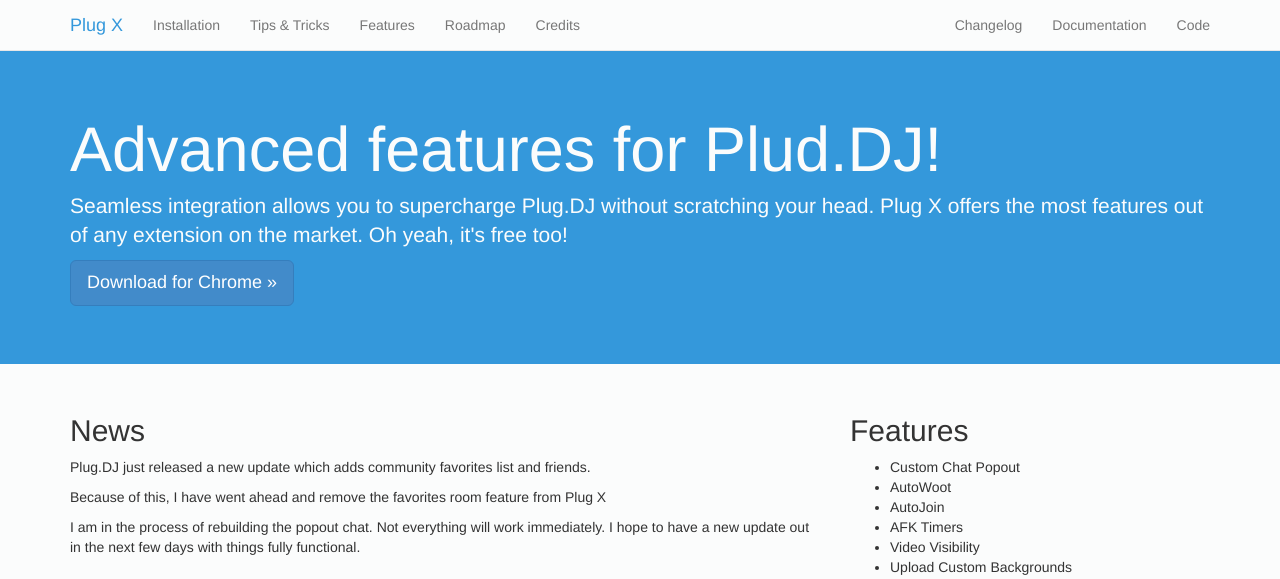
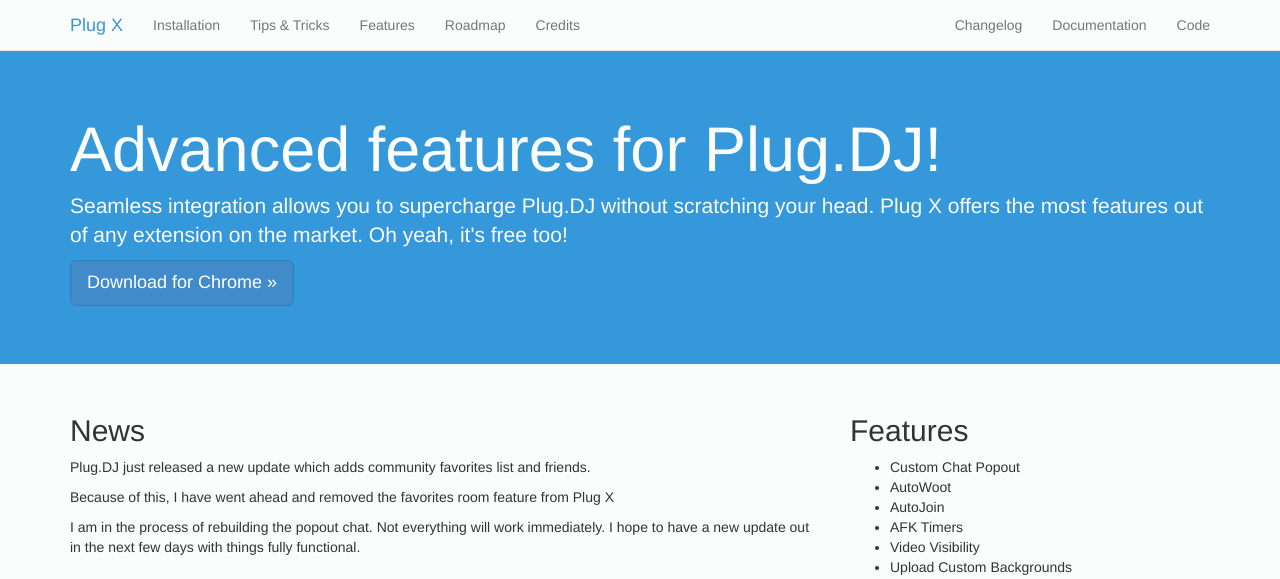
Before and after one commit to skylerb/Plug-X, a Jekyll site: the page built from index.html, in a window 1280 px wide and 900 px high. Shown: the top 579 px of the window. Built offline with Jekyll 4.4.1, drawn with Linux system fonts in a browser that asks for light colours; nearby versions of some CDN libraries; Markdown is read by kramdown in place of the engine named in the settings.

Commit message:
Spelling mistakes

```diff
--- a/_includes/jumbotron.html
+++ b/_includes/jumbotron.html
@@ -1,7 +1,7 @@
 <!-- Main jumbotron for a primary marketing message or call to action -->
 <div class="jumbotron">
   <div class="container">
-	<h1>Advanced features for Plud.DJ!</h1>
+	<h1>Advanced features for Plug.DJ!</h1>
 	<p>Seamless integration allows you to supercharge Plug.DJ without scratching your head. Plug X offers the most features out of any extension on the market. Oh yeah, it's free too!</p>
 	<p><a onclick="chrome.webstore.install()" class="btn btn-primary btn-lg" role="button" id="install-button">Download for <span itemprop="operatingSystem">Chrome</span> &raquo;</a></p>
   </div>
--- a/index.html
+++ b/index.html
@@ -7,7 +7,7 @@
 	<div class="col-md-8">
 			<h2>News</h2>
 			<p>Plug.DJ just released a new update which adds community favorites list and friends.</p>
-			<p>Because of this, I have went ahead and remove the favorites room feature from Plug X</p>
+			<p>Because of this, I have went ahead and removed the favorites room feature from Plug X</p>
 			<p>I am in the process of rebuilding the popout chat. Not everything will work immediately. I hope to have a new update out in the next few days with things fully functional.</p>
 		  <h2><a id="install"></a>Installation</h2>
 		  <p>Installing Plug X couldn't be any simpler. Just click on the download button up top or visit the <a href="https://chrome.google.com/webstore/detail/plug-x/effeahbhlcfhmgljedehdfjpkgmachjg" target="_blank">Chrome Store</a> page to download.</p>
```
